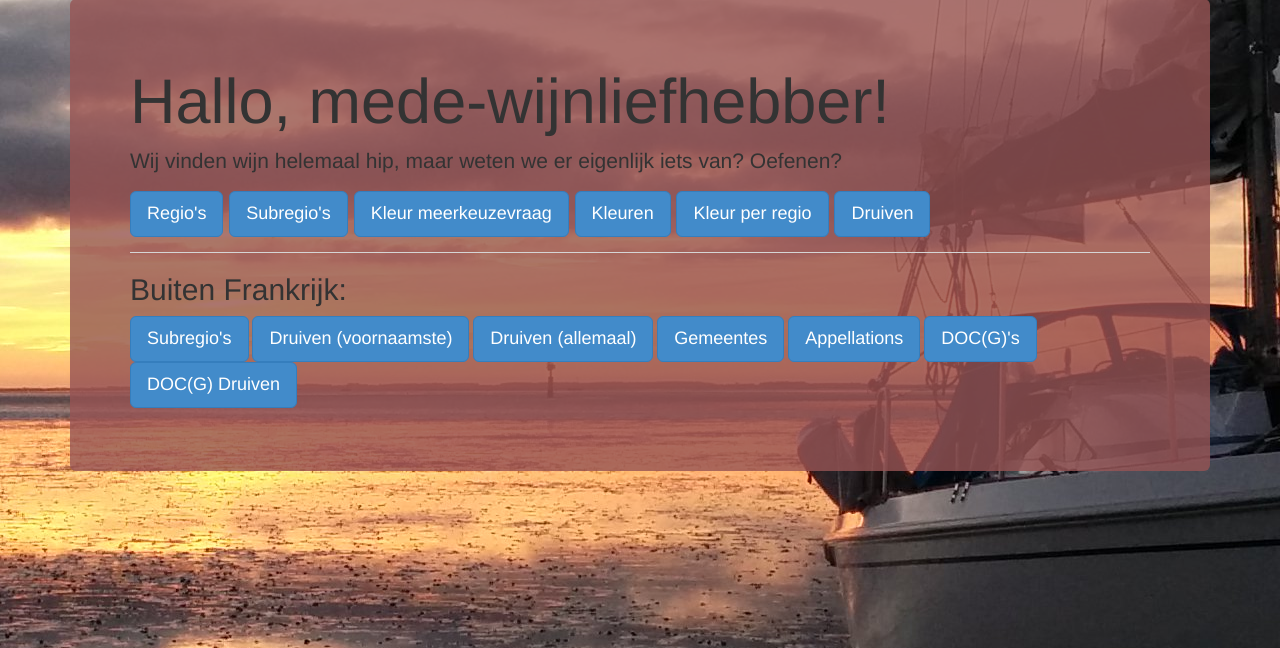
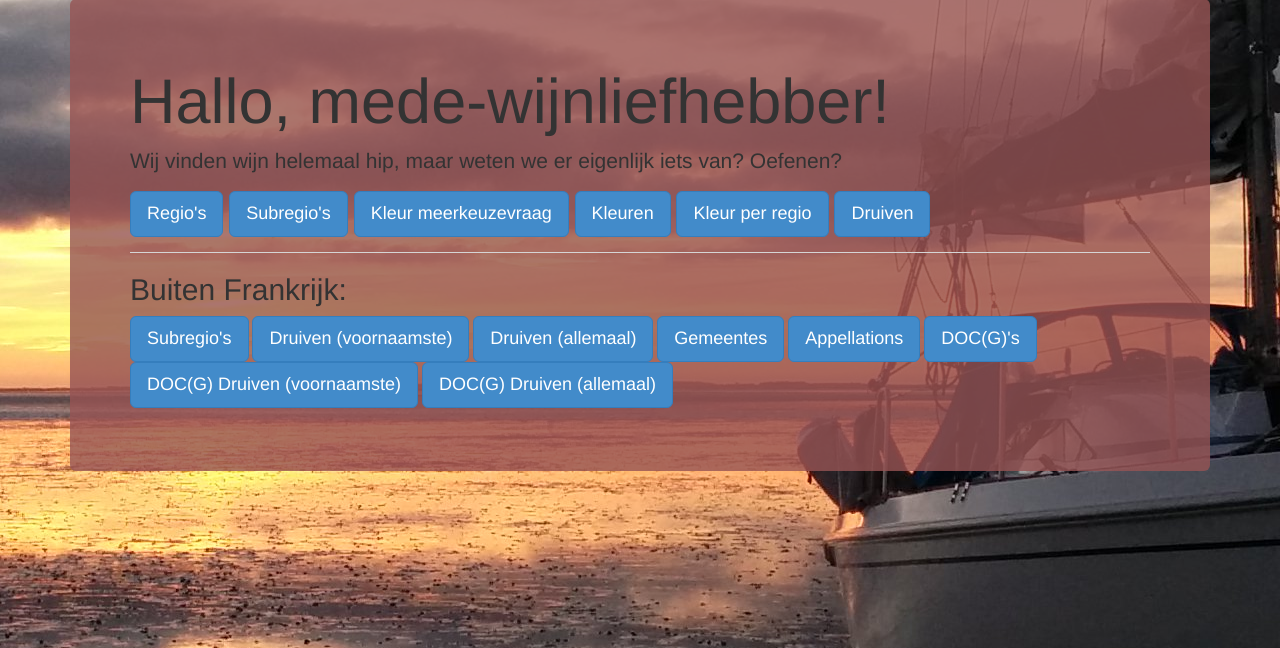
Before and after one commit to nruigrok/wijn, a Django app: page /wijn/ in a window 1280 px wide. Shown: the part 73-721 px from the top of the page. Run offline with Django 3.2, Linux system fonts and the light colour scheme; some libraries are stand-ins or nearby versions.

Commit message:
Add voornaamste docg druif

```diff
--- a/wijn/templates/wijn/index.html
+++ b/wijn/templates/wijn/index.html
@@ -18,7 +18,8 @@
       <a class="btn btn-primary btn-lg" href="{% url 'landenkiezer-gemeentes' %}" role="button">Gemeentes</a>
       <a class="btn btn-primary btn-lg" href="{% url 'landenkiezer-appellations' %}" role="button">Appellations</a>
       <a class="btn btn-primary btn-lg" href="{% url 'landenkiezer-docg' %}" role="button">DOC(G)'s</a>
-      <a class="btn btn-primary btn-lg" href="{% url 'landenkiezer-docgdruif' %}" role="button">DOC(G) Druiven</a>
+      <a class="btn btn-primary btn-lg" href="{% url 'landenkiezer-docgdruif-makkelijk' %}" role="button">DOC(G) Druiven (voornaamste)</a>
+      <a class="btn btn-primary btn-lg" href="{% url 'landenkiezer-docgdruif' %}" role="button">DOC(G) Druiven (allemaal)</a>
 
     </p>
 	</div>
--- a/wijn/urls.py
+++ b/wijn/urls.py
@@ -39,5 +39,7 @@ urlpatterns = patterns('',
 
     url(r'^docgdruif$', views.landenkiezer, {'next': 'docgdruif'}, name='landenkiezer-docgdruif'),
     url(r'^docgdruif/(?P<land>[\w -]+)$', views.DOCGDruifView.as_view(), name='docgdruif'),
+    url(r'^docgdruifmakkelijk$', views.landenkiezer, {'next': 'docgdruif-makkelijk'}, name='landenkiezer-docgdruif-makkelijk'),
+    url(r'^docgdruifmakkelijk/(?P<land>[\w -]+)$', views.DOCGDruifMakkelijkView.as_view(), name='docgdruif-makkelijk'),
 
 )
--- a/wijn/views.py
+++ b/wijn/views.py
@@ -358,7 +358,7 @@ def subregio(request, regio):
 
 
 def landenkiezer(request, next):
-    if next in ("docg", "docgdruif"):
+    if next in ("docg", "docgdruif", "docgdruif-makkelijk"):
         landenlijst = DOCG.objects.all()
     if next == "subregios2":
         landenlijst = StreekWijn.objects.exclude(subregion__isnull=True)
@@ -595,13 +595,20 @@ class DOCG_druif_wel(Vraag):
     def optie_text(self, goed):
         return goed.druif
     def get_vraag(self, goed):
-        return "Welke druif mag in {goed.name} gebruikt worden?".format(**locals())
+        return "Welke druif mag in {goed.name} gebruikt worden ({goed.kleur})".format(**locals())
     def get_afleiders(self, objects, goed):
         goededruiven = DOCGDruif.objects.filter(name=goed.name).values_list("druif", flat=True)
-        return objects.exclude(druif__in=goededruiven).only("druif").distinct().values_list("druif", flat=True)
+        return objects.filter(kleur=goed.kleur).exclude(druif__in=goededruiven).only("druif").distinct().values_list("druif", flat=True)
     def goed_text(self, goed):
         goededruiven = DOCGDruif.objects.filter(name=goed.name).values_list("druif", flat=True)
         return ",".join(goededruiven)
+
+class DOCG_druif_voornaamste(DOCG_druif_wel):
+    def get_vraag(self, goed):
+        return "Wat is de voornaamste druif in {goed.name} ({goed.kleur})".format(**locals())
+    def get_goed(self, objects):
+        return objects.filter(i=1).order_by('?')[0]
+
 
 class DOCG_druif_niet(Vraag):
     def get_objects(self):
@@ -626,6 +633,8 @@ class DOCGView(ChoiceView):
 
 class DOCGDruifView(ChoiceView):
     questions = [DOCG_druif_wel]
+class DOCGDruifMakkelijkView(ChoiceView):
+    questions = [DOCG_druif_voornaamste]
 class GemeenteView(ChoiceView):
     questions = [Gemeente]
 class AppellationView(ChoiceView):
```
